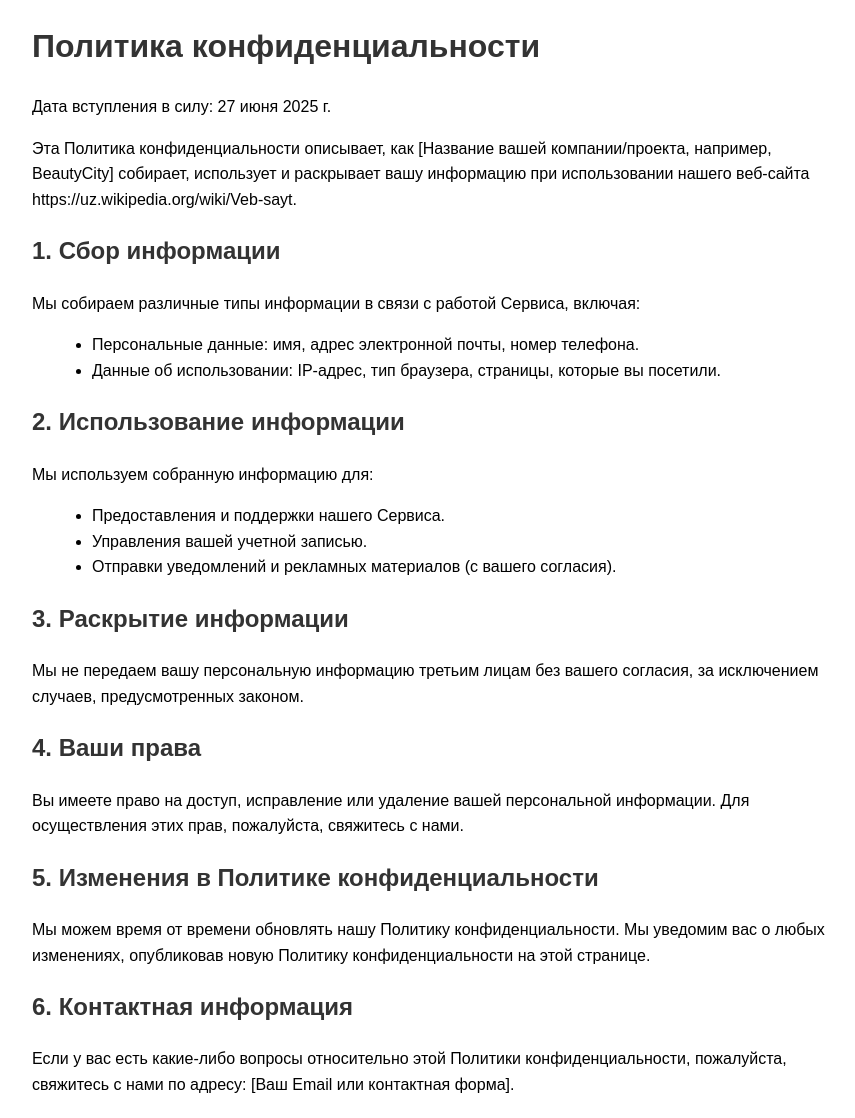
After one commit to VASILIYKAS/BeautyCityWeb, a Django app: page /privacy-policy/ in a window 1280 px wide. The commit adds this page. Shown: the whole page, without its empty margins (208-1063 px from the left). Run offline with Django 4.2, Linux system fonts and the light colour scheme.

Commit message:
create privacy_policy.html

```diff
--- a/AppHome/urls.py
+++ b/AppHome/urls.py
@@ -9,4 +9,5 @@ urlpatterns = [
     path('service/', views.service, name='service'),
     path('serviceFinally/', views.service_finally, name='service_finally'),
     path('register/', views.register, name='register'),
+    path('privacy-policy/', views.privacy_policy_view, name='privacy_policy'),
 ]
--- a/AppHome/views.py
+++ b/AppHome/views.py
@@ -34,3 +34,6 @@ def register(request):
 		form = ClientRegistrationForm()
 
 	return render(request, 'registration/register.html', {'form': form})
+
+def privacy_policy_view(request):
+    return render(request, 'privacy_policy.html')
--- a/templates/index.html
+++ b/templates/index.html
@@ -666,7 +666,9 @@
 				</div>
 				<div class="contacts__form_checkboxBlock fic">
 					<input type="checkbox" class="contacts__form_checkbox" checked="">
-					<span class="contacts__form_checkboxBlock__intro">Я согласен(а) с политикой конфидециоальности</span>
+					<span class="contacts__form_checkboxBlock__intro">
+						Я согласен(а) с <a href="{% url 'privacy_policy' %}" target="_blank"> политикой конфидециоальности</a>
+					</span>
 				</div>
 				<button type="submit" class="popup__btn authPopup__btn">Отправить</button>
 			</form>
--- a/templates/popup.html
+++ b/templates/popup.html
@@ -79,7 +79,9 @@
 			<textarea name="popupTextarea" class="reviewPopup__form_textarea" placeholder="Текст отзыва"></textarea>
 			<div class="contacts__form_checkboxBlock fic">
 				<input type="checkbox" class="contacts__form_checkbox" checked>
-				<span class="contacts__form_checkboxBlock__intro">Я согласен(а) с политикой конфидециоальности</span>
+				<span class="contacts__form_checkboxBlock__intro">
+					Я согласен(а) с политикой конфидециоальности
+				</span>
 			</div>
 			<button class="tipsPopup__btn popup__btn">Оплатить</button>
 		</form>
--- /dev/null
+++ b/templates/privacy_policy.html
@@ -0,0 +1,47 @@
+<!DOCTYPE html>
+<html lang="ru">
+<head>
+    <meta charset="UTF-8">
+    <meta name="viewport" content="width=device-width, initial-scale=1.0">
+    <title>Политика конфиденциальности BeautyCity</title>
+    <style>
+        body { font-family: sans-serif; line-height: 1.6; margin: 20px; max-width: 800px; margin-left: auto; margin-right: auto; }
+        h1, h2 { color: #333; }
+        p { margin-bottom: 1em; }
+        ul { list-style-type: disc; margin-left: 20px; }
+    </style>
+</head>
+<body>
+    <h1>Политика конфиденциальности</h1>
+    <p>Дата вступления в силу: 27 июня 2025 г.</p>
+
+    <p>Эта Политика конфиденциальности описывает, как [Название вашей компании/проекта, например, BeautyCity] собирает, использует и раскрывает вашу информацию при использовании нашего веб-сайта https://uz.wikipedia.org/wiki/Veb-sayt.</p>
+
+    <h2>1. Сбор информации</h2>
+    <p>Мы собираем различные типы информации в связи с работой Сервиса, включая:</p>
+    <ul>
+        <li>Персональные данные: имя, адрес электронной почты, номер телефона.</li>
+        <li>Данные об использовании: IP-адрес, тип браузера, страницы, которые вы посетили.</li>
+    </ul>
+
+    <h2>2. Использование информации</h2>
+    <p>Мы используем собранную информацию для:</p>
+    <ul>
+        <li>Предоставления и поддержки нашего Сервиса.</li>
+        <li>Управления вашей учетной записью.</li>
+        <li>Отправки уведомлений и рекламных материалов (с вашего согласия).</li>
+    </ul>
+
+    <h2>3. Раскрытие информации</h2>
+    <p>Мы не передаем вашу персональную информацию третьим лицам без вашего согласия, за исключением случаев, предусмотренных законом.</p>
+
+    <h2>4. Ваши права</h2>
+    <p>Вы имеете право на доступ, исправление или удаление вашей персональной информации. Для осуществления этих прав, пожалуйста, свяжитесь с нами.</p>
+
+    <h2>5. Изменения в Политике конфиденциальности</h2>
+    <p>Мы можем время от времени обновлять нашу Политику конфиденциальности. Мы уведомим вас о любых изменениях, опубликовав новую Политику конфиденциальности на этой странице.</p>
+
+    <h2>6. Контактная информация</h2>
+    <p>Если у вас есть какие-либо вопросы относительно этой Политики конфиденциальности, пожалуйста, свяжитесь с нами по адресу: [Ваш Email или контактная форма].</p>
+</body>
+</html>
```
